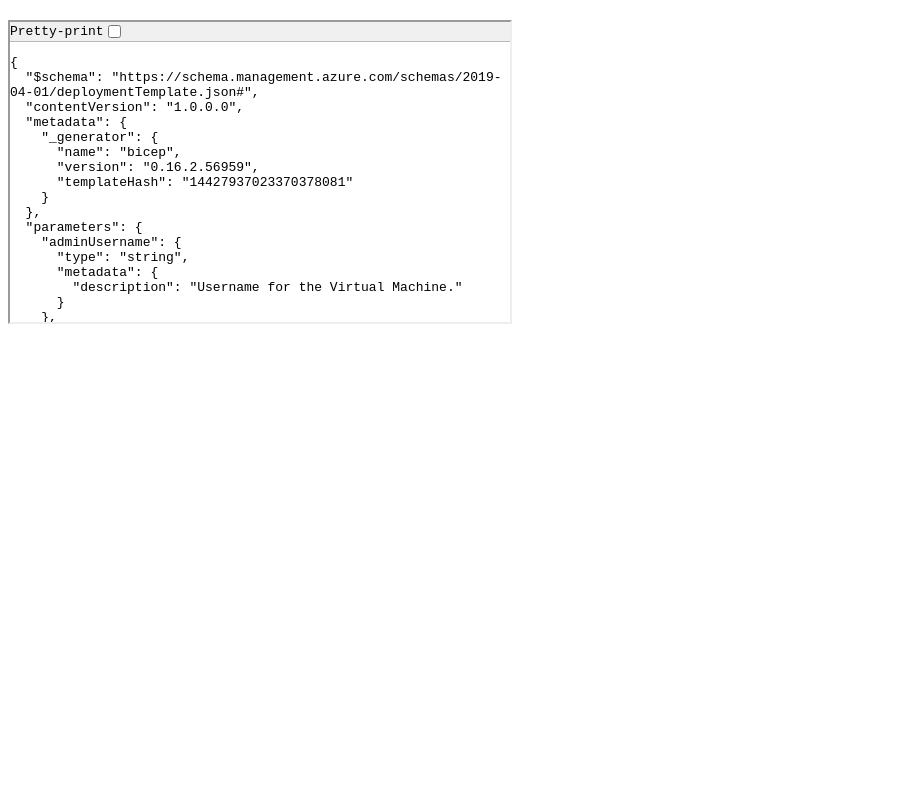
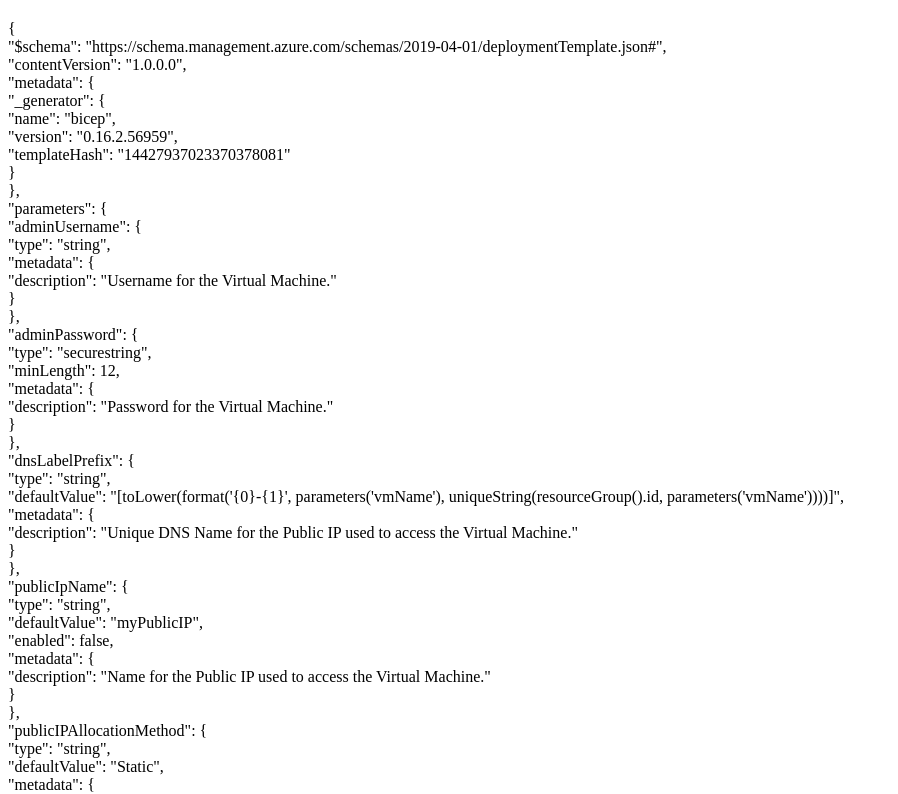
Before and after one commit to masud-github/static_content, a plain HTML site: page docs/index.html in a window 1280 px wide. Shown: the top 794 px of the page, without its empty margins (0-898 px from the left). Drawn offline with Linux system fonts and the light colour scheme.

Commit message:
Update index.html

```diff
--- a/docs/index.html
+++ b/docs/index.html
@@ -5,6 +5,15 @@
 </head>
 <body>
     <h2></h2>
-    <iframe src="vm_template_002.json" width="500" height="300"></iframe>
+    <div id="JSON"></div>
+
+    <script>
+        fetch('vm_template_002.json')
+            .then(response => response.text())
+            .then(data => {
+                document.getElementById('JSON').innerText = data;
+            })
+            .catch(error => console.error('Error fetching json file:', error));
+    </script>
 </body>
 </html>
```
